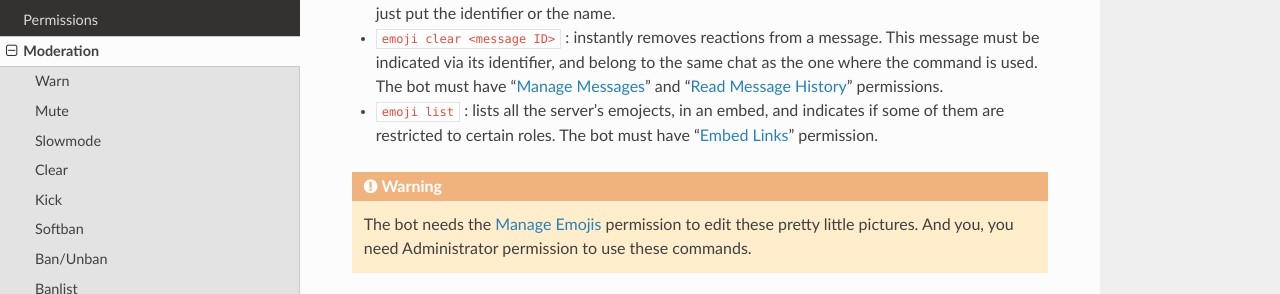
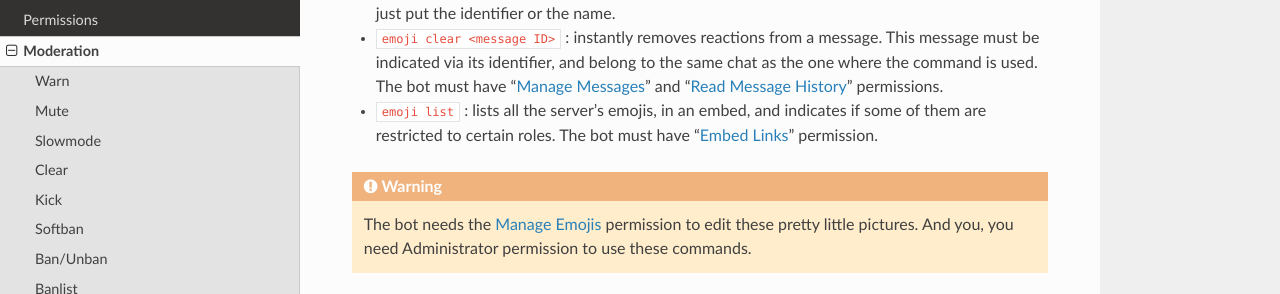
Before and after one commit to Axobot-org/Axobot, a Sphinx documentation site: the page built from docs/moderator.rst, in a window 1280 px wide and 900 px high, scrolled down 6660 px. Shown: the part 157-451 px from the top of the window. Built offline with Sphinx 7.4.7 and the Read the Docs theme 2.0.0, drawn with Linux system fonts in a browser that asks for light colours.

Commit message:
[fix] `emoji list` doc typo

```diff
--- a/docs/moderator.rst
+++ b/docs/moderator.rst
@@ -221,7 +221,8 @@ With this command, you can become the undisputed master of the Emojis and handle
 
 * :code:`emoji clear <message ID>` : instantly removes reactions from a message. This message must be indicated via its identifier, and belong to the same chat as the one where the command is used. The bot must have "`Manage Messages <perms.html#manage-messages>`_" and "`Read Message History <perms.html#read-message-history>`_" permissions.
 
-* :code:`emoji list` : lists all the server's emojects, in an embed, and indicates if some of them are restricted to certain roles. The bot must have "`Embed Links <perms.html#embed-links>`_" permission.
+* :code:`emoji list` : lists all the server's emojis, in an embed, and indicates if some of them are restricted to certain roles. The bot must have "`Embed Links <perms.html#embed-links>`_" permission.
+
 
 
 .. warning:: The bot needs the `Manage Emojis <perms.html#manage-emojis>`_ permission to edit these pretty little pictures. And you, you need Administrator permission to use these commands.
```
